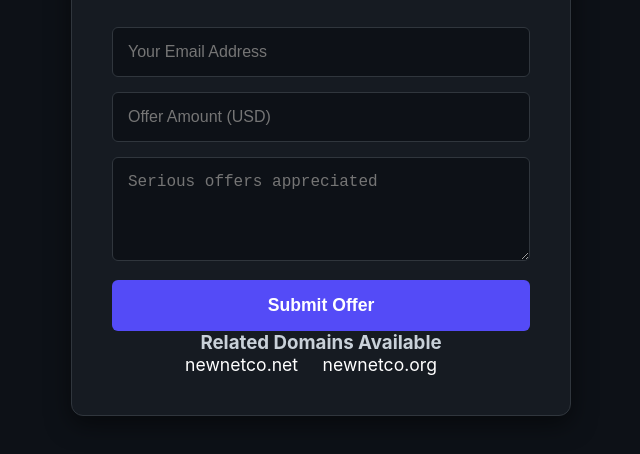
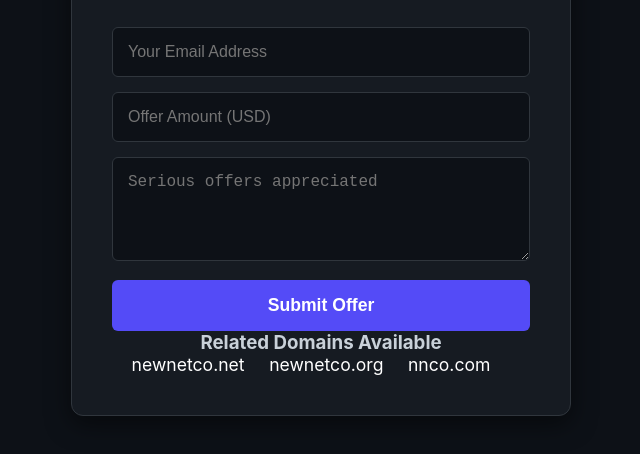
Before and after one commit to kudwitt/newnetco.com, a plain HTML site: page index.html in a window 1280 px wide. Shown: the part 254-708 px from the top of the page, without its empty margins (319-959 px from the left). Drawn offline with Linux system fonts and the light colour scheme.

Commit message:
Update index.html
added nnco

```diff
--- a/index.html
+++ b/index.html
@@ -115,6 +115,7 @@
         <ul class="related-list">
             <a href="https://newnetco.net">newnetco.net</a>
             <a href="https://newnetco.org">newnetco.org</a>
+            <a href="https://nnco.com">nnco.com</a>
         </ul>
     </div>
 </div>
```
